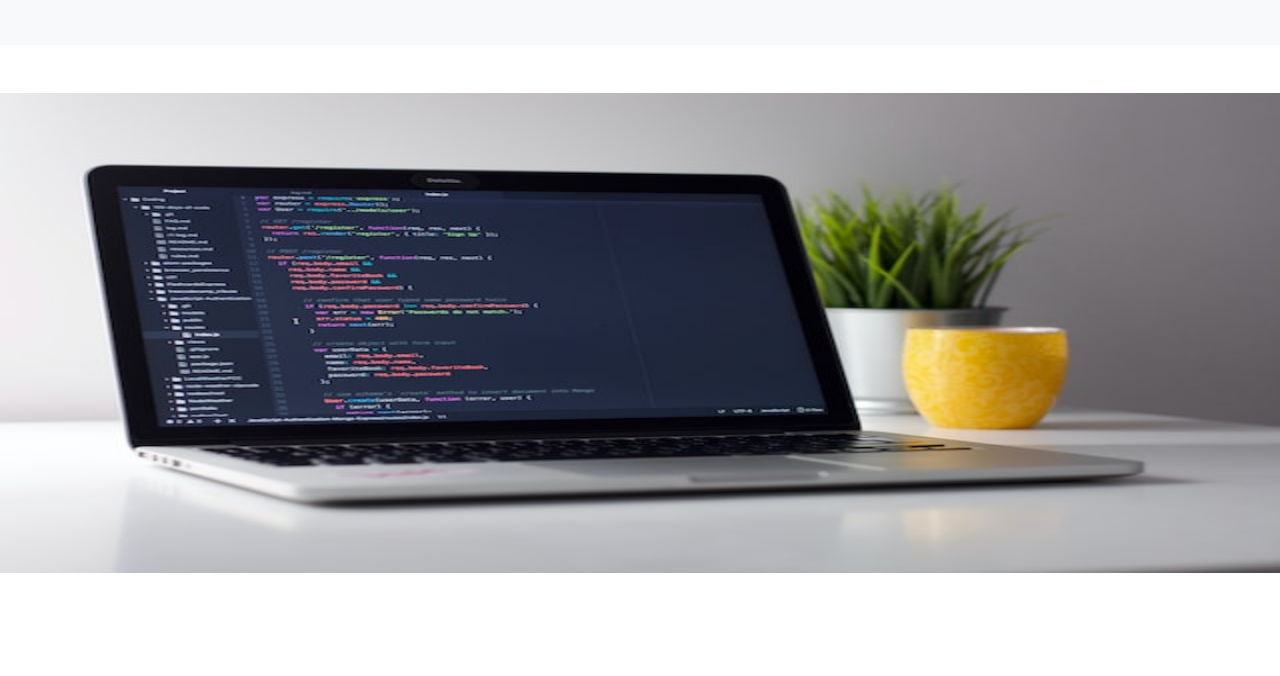
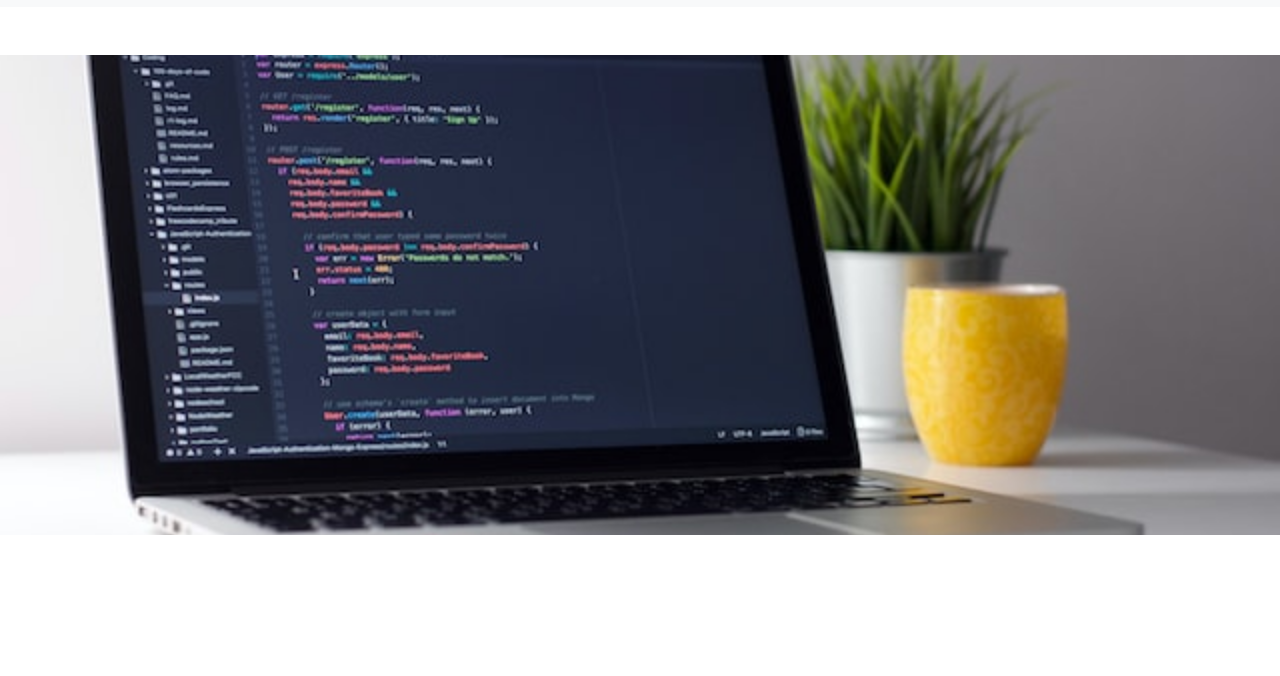
Before and after one commit to ShuvoMallick01/minimalist-landing-page-using-bootstrap, a plain HTML site: page index.html in a window 1280 px wide. Shown: the part 1662-2338 px from the top of the page. Drawn offline with nearby package versions, Linux system fonts and the light colour scheme.

Commit message:
Code Fixing

```diff
--- a/index.html
+++ b/index.html
@@ -110,6 +110,7 @@
             <img
               src="./assets/images/illustration/website-mockup.png"
               class="img-fluid"
+              style="max-width: 60vh"
               alt=""
             />
           </div>
@@ -184,7 +185,7 @@
           <img
             src="./assets/images/computer-desk.jpg"
             class="img-fluid"
-            style="height: 60vh"
+            style="height: 60vh; object-fit: cover; overflow: hidden"
             alt=""
           />
         </div>
```
Also changed, not shown: css/style.css (+2 -13 lines).
